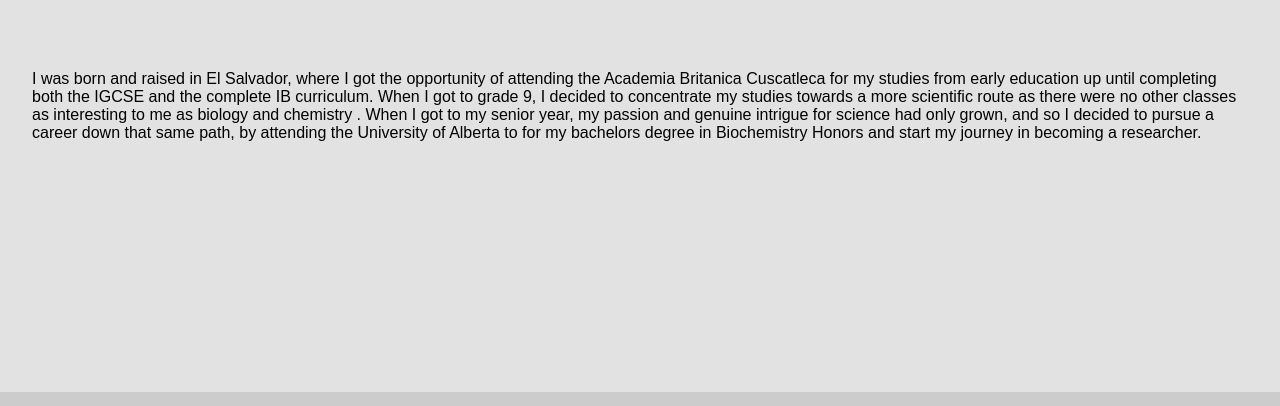
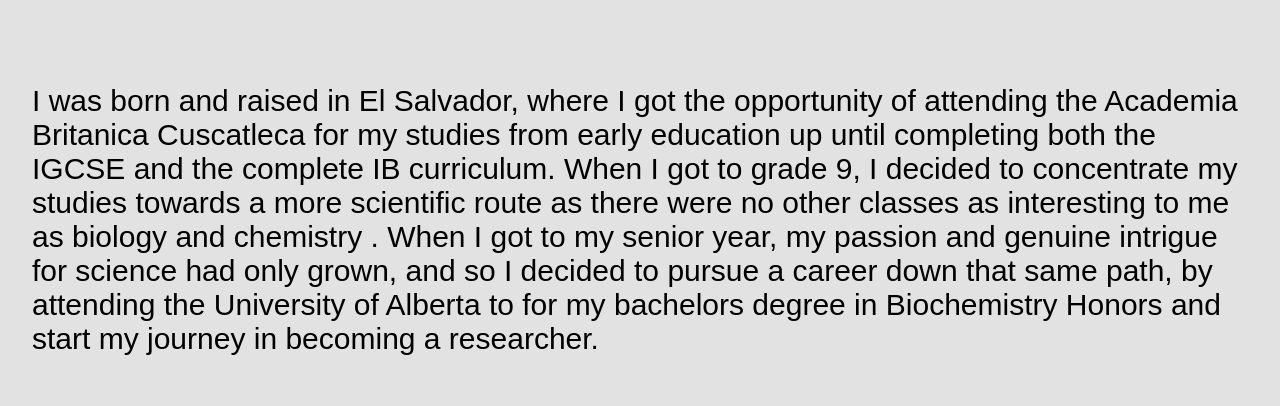
Before and after one commit to sofitapias03/SantosPersonalPortfolio, a React (Create React App) app in the folder santos_portfolio/: page / in a window 1280 px wide. Shown: the part 1872-2278 px from the top of the page. Built offline with nearby package versions, Linux system fonts and the light colour scheme.

Commit message:
updated stling, and sizing

```diff
--- a/santos_portfolio/src/components/AboutMe.css
+++ b/santos_portfolio/src/components/AboutMe.css
@@ -6,3 +6,7 @@
     box-shadow: 12px 12px 2px 10px rgba(3, 105, 3, 0.4);
     margin:100px;
 }
+
+.aboutMeText {
+    font-size: 30px;
+}
--- a/santos_portfolio/src/components/AboutMe.js
+++ b/santos_portfolio/src/components/AboutMe.js
@@ -8,10 +8,11 @@
     return (
         <section id="about">
             <p>
-                <img  class = "Landing-IMG" src={LandingPageIMG} alt="Landing page profile picture" />
+                <img  class = "Landing-IMG" src={LandingPageIMG} alt="Landing page profile picture"  />
 
             </p>
-            <p>
+            <p class = "aboutMeText">
+
             I was born and raised in El Salvador, where I got the opportunity of attending the Academia
             Britanica Cuscatleca for my studies from early education up until completing both the IGCSE
             and the complete IB curriculum. When I got to grade 9, I decided to concentrate my studies
@@ -19,6 +20,7 @@
             When I got to my senior year, my passion and genuine intrigue for science had only grown, and so
             I decided to pursue a career down that same path, by attending the University of Alberta to for my bachelors
             degree in Biochemistry Honors and start my journey in becoming a researcher.
+
             </p>
         </section>
     );
```
